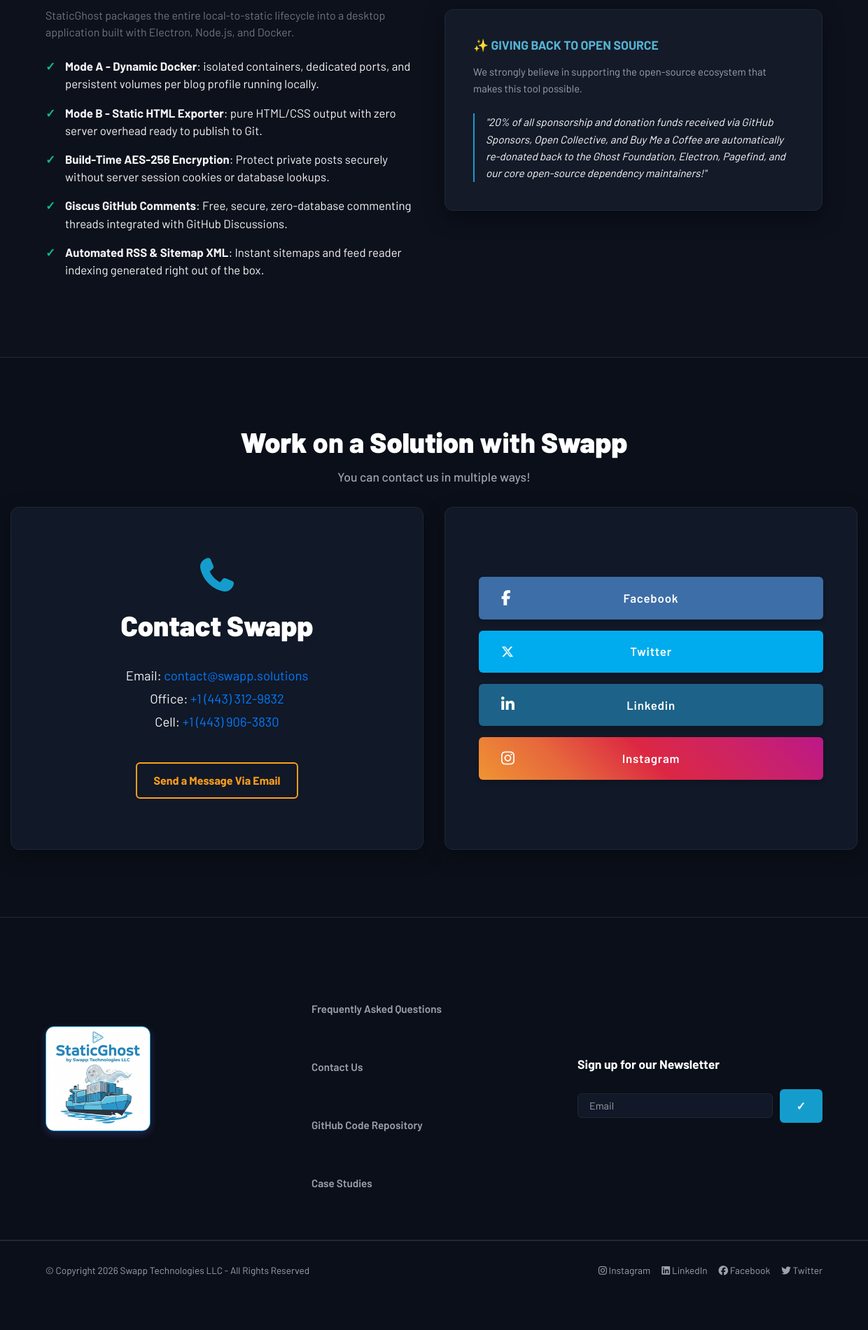
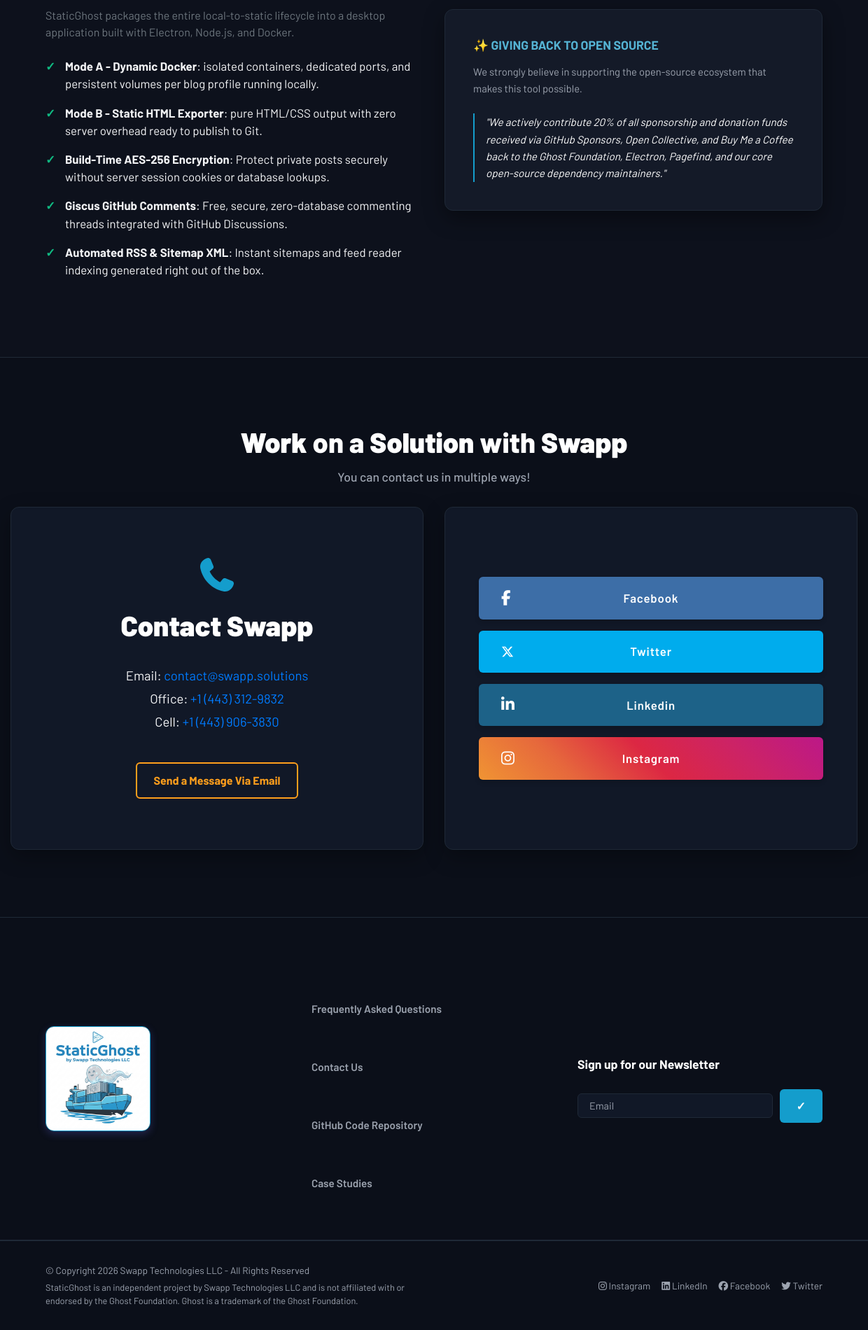
Before and after one commit to Swapp-Technologies-LLC/staticGhost, an Electron app: page index.html in a window 1240 px wide. Shown: the part 2057-3957 px from the top of the page at 70% size. Before the commit the page ends 3915 px from the top, so only its background shows below. Drawn offline with nearby package versions, Linux system fonts and the light colour scheme.

Commit message:
Accurate donation wording; replace own-trademark claim with Ghost non-affiliation statement

```diff
--- a/index.html
+++ b/index.html
@@ -661,7 +661,7 @@
           <div style="background: rgba(30, 41, 59, 0.4); border: 1px solid var(--card-border); border-radius: 12px; padding: 2.5rem; text-align: left; box-shadow: 0 10px 30px rgba(0,0,0,0.4);">
             <h4 style="color:#fff; font-weight: 700; margin-bottom: 1rem; font-size: 1.1rem; text-transform: uppercase; color: var(--secondary);">✨ Giving Back to Open Source</h4>
             <p style="font-size: 0.92rem; color: var(--text-muted); line-height: 1.6; margin-bottom: 1.5rem;">We strongly believe in supporting the open-source ecosystem that makes this tool possible.</p>
-            <p style="font-size: 0.95rem; line-height: 1.6; font-style: italic; color: #fff; border-left: 2px solid var(--primary); padding-left: 1rem; margin-bottom: 0;">"20% of all sponsorship and donation funds received via GitHub Sponsors, Open Collective, and Buy Me a Coffee are automatically re-donated back to the Ghost Foundation, Electron, Pagefind, and our core open-source dependency maintainers!"</p>
+            <p style="font-size: 0.95rem; line-height: 1.6; font-style: italic; color: #fff; border-left: 2px solid var(--primary); padding-left: 1rem; margin-bottom: 0;">"We actively contribute 20% of all sponsorship and donation funds received via GitHub Sponsors, Open Collective, and Buy Me a Coffee back to the Ghost Foundation, Electron, Pagefind, and our core open-source dependency maintainers."</p>
           </div>
         </div>
       </div>
@@ -765,6 +765,7 @@
       <div class="row align-items-center">
         <div class="col-md-6 text-md-left text-center mb-3 mb-md-0">
           <p class="m-0">© Copyright 2026 Swapp Technologies LLC - All Rights Reserved</p>
+          <p class="m-0 mt-1" style="font-size: 0.8rem; color: var(--text-muted);">StaticGhost is an independent project by Swapp Technologies LLC and is not affiliated with or endorsed by the Ghost Foundation. Ghost is a trademark of the Ghost Foundation.</p>
         </div>
         <div class="col-md-6 text-md-right text-center">
           <div class="d-inline-flex gap-3">
```
Also changed, not shown: src/index.html (+1 -1 lines), README.md.
